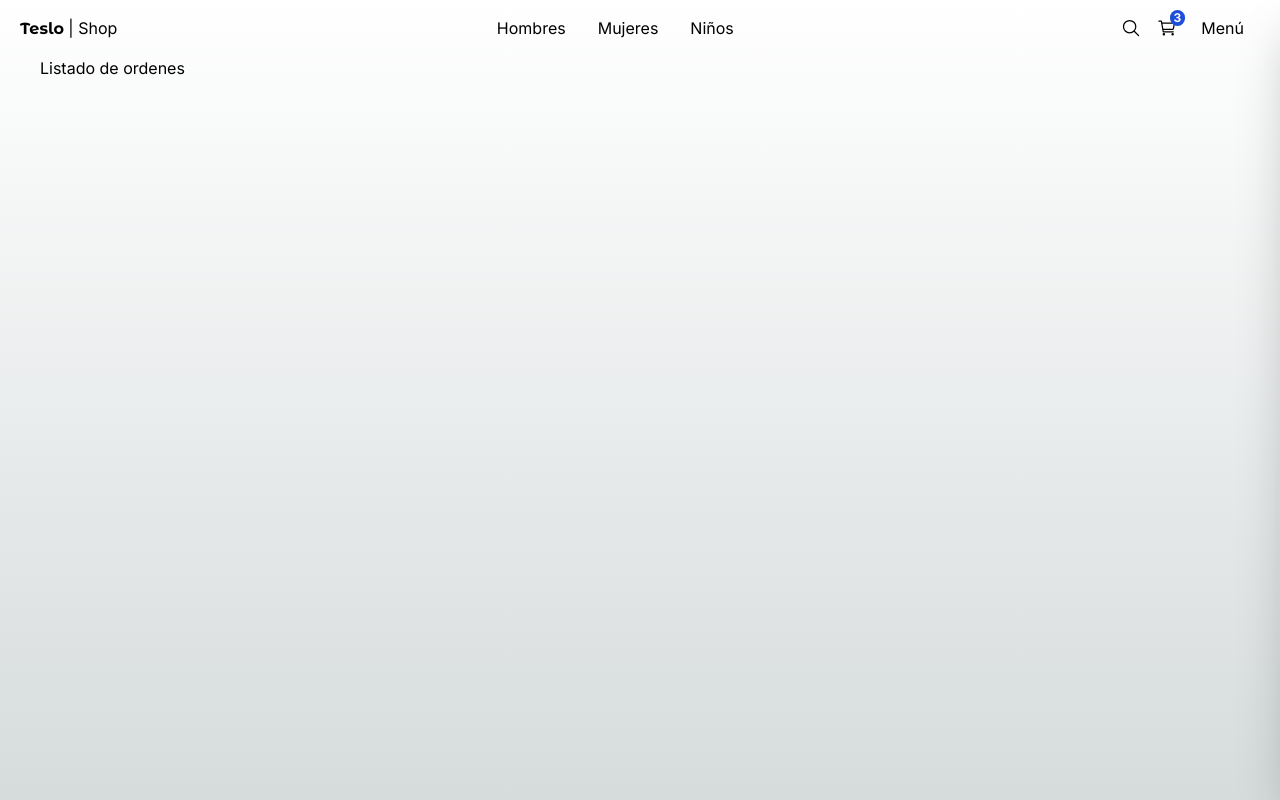
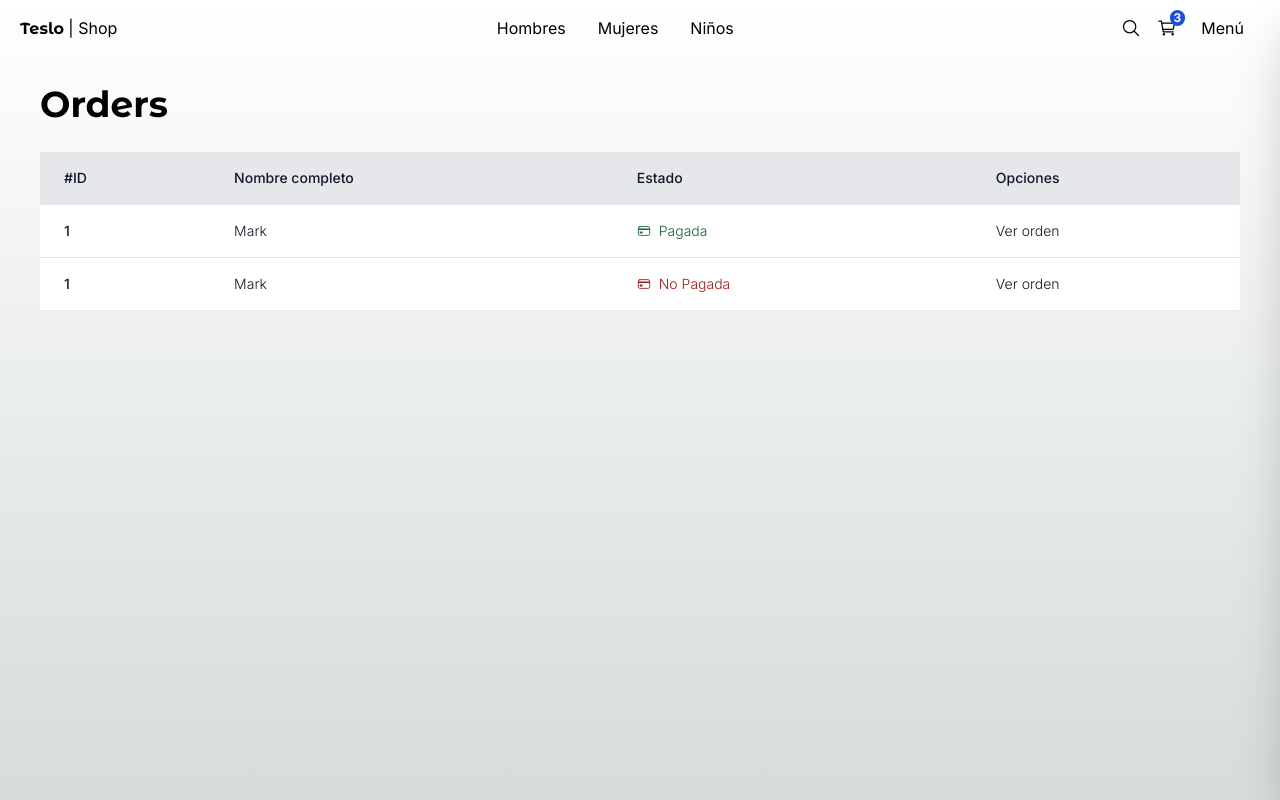
Before and after one commit to adrian-villamil/teslo-shop, a Next.js app: page /orders in a window 1280 px wide. Built offline with nearby package versions, Linux system fonts and the light colour scheme.

Commit message:
Pantalla de ordenes de compra.

```diff
--- a/src/app/(shop)/orders/page.tsx
+++ b/src/app/(shop)/orders/page.tsx
@@ -1,8 +1,77 @@
+// https://tailwindcomponents.com/component/hoverable-table
+import { Title } from '@/components';
+
+import Link from 'next/link';
+import { IoCardOutline } from 'react-icons/io5';
 
 export default function OrdersPage() {
   return (
-    <div>
-      <h1>Listado de ordenes</h1>
-    </div>
+    <>
+      <Title title="Orders" />
+
+      <div className="mb-10">
+        <table className="min-w-full">
+          <thead className="bg-gray-200 border-b">
+            <tr>
+              <th scope="col" className="text-sm font-medium text-gray-900 px-6 py-4 text-left">
+                #ID
+              </th>
+              <th scope="col" className="text-sm font-medium text-gray-900 px-6 py-4 text-left">
+                Nombre completo
+              </th>
+              <th scope="col" className="text-sm font-medium text-gray-900 px-6 py-4 text-left">
+                Estado
+              </th>
+              <th scope="col" className="text-sm font-medium text-gray-900 px-6 py-4 text-left">
+                Opciones
+              </th>
+            </tr>
+          </thead>
+          <tbody>
+
+            <tr className="bg-white border-b transition duration-300 ease-in-out hover:bg-gray-100">
+
+              <td className="px-6 py-4 whitespace-nowrap text-sm font-medium text-gray-900">1</td>
+              <td className="text-sm text-gray-900 font-light px-6 py-4 whitespace-nowrap">
+                Mark
+              </td>
+              <td className="flex items-center text-sm  text-gray-900 font-light px-6 py-4 whitespace-nowrap">
+
+                <IoCardOutline className="text-green-800" />
+                <span className='mx-2 text-green-800'>Pagada</span>
+
+              </td>
+              <td className="text-sm text-gray-900 font-light px-6 ">
+                <Link href="/orders/123" className="hover:underline">
+                  Ver orden
+                </Link>
+              </td>
+
+            </tr>
+
+            <tr className="bg-white border-b transition duration-300 ease-in-out hover:bg-gray-100">
+
+              <td className="px-6 py-4 whitespace-nowrap text-sm font-medium text-gray-900">1</td>
+              <td className="text-sm text-gray-900 font-light px-6 py-4 whitespace-nowrap">
+                Mark
+              </td>
+              <td className="flex items-center text-sm  text-gray-900 font-light px-6 py-4 whitespace-nowrap">
+
+                <IoCardOutline className="text-red-800" />
+                <span className='mx-2 text-red-800'>No Pagada</span>
+
+              </td>
+              <td className="text-sm text-gray-900 font-light px-6 ">
+                <Link href="/orders/123" className="hover:underline">
+                  Ver orden
+                </Link>
+              </td>
+
+            </tr>
+
+          </tbody>
+        </table>
+      </div>
+    </>
   );
 }
```
